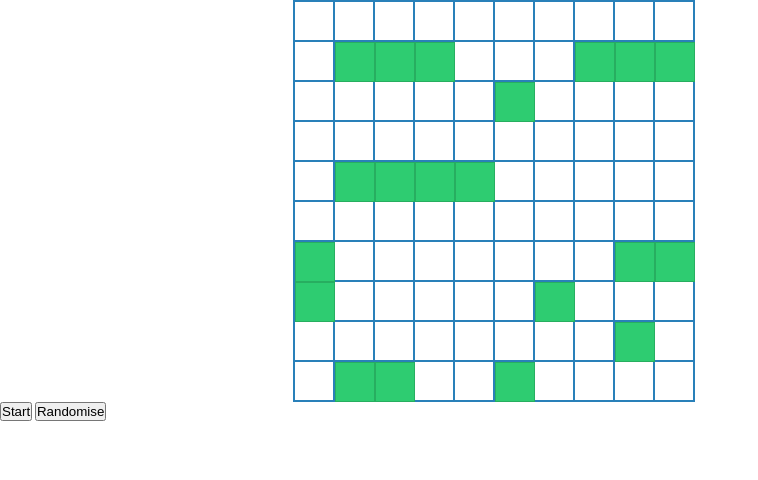
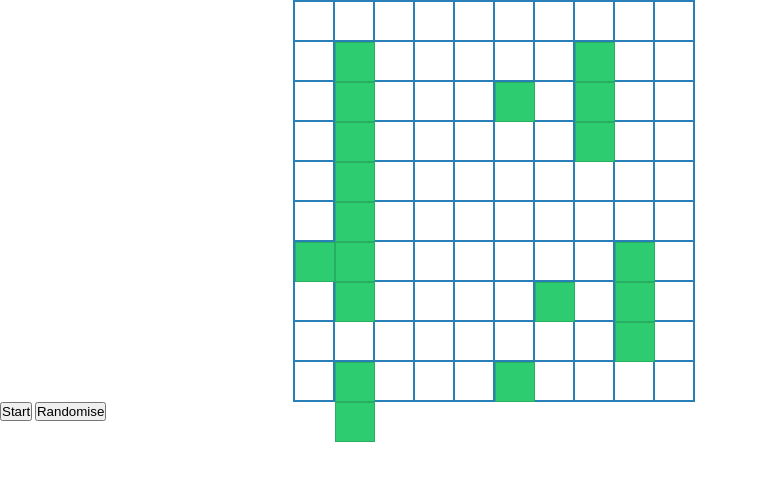
Before and after one commit to MERatio/battleship, a website built with webpack: page src/index.html in a window 1280 px wide. Shown: the whole page, without its empty margins (0-758 px from the left). Built offline with nearby package versions, Linux system fonts and the light colour scheme.

Commit message:
Fix ship direction style

```diff
--- a/src/components/cell/cell.css
+++ b/src/components/cell/cell.css
@@ -23,7 +23,7 @@
   display: grid;
 }
 
-.ship-vertical {
+.ship-horizontal {
   grid-auto-flow: column;
 }
 
--- a/src/components/cell/cell.js
+++ b/src/components/cell/cell.js
@@ -21,8 +21,8 @@ const cell = (cell, gameboardObj, isMainPlayer, row, col, handleCellAttack) => {
 			if (shipObj.isSunk()) {
 				shipDiv.classList.add('ship-sunk');
 			}
-			if (!shipObj.isHorizontal) {
-				shipDiv.classList.add('ship-vertical');
+			if (shipObj.isHorizontal) {
+				shipDiv.classList.add('ship-horizontal');
 			}
 			shipObj.parts.forEach((part) => {
 				const partDiv = document.createElement('div');
```
Lines whose indentation alone changed are shown as unchanged.
